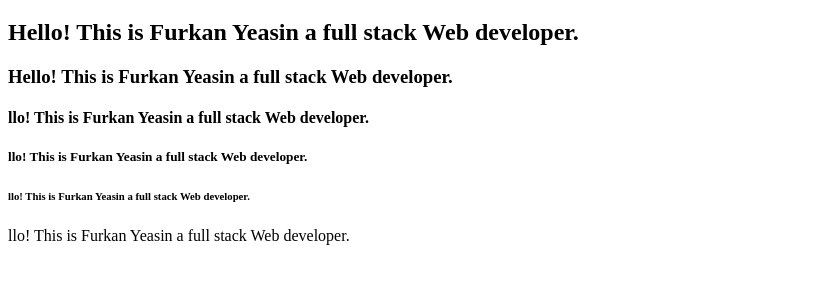
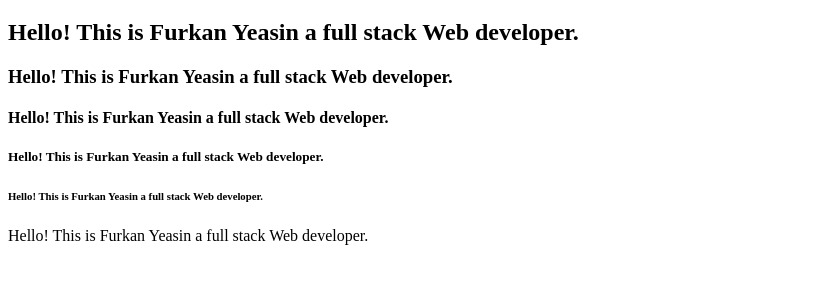
Before and after one commit to furkanyeasin/ssm-696, a plain HTML site: page index.html in a window 1280 px wide. Shown: the part 61-344 px from the top of the page, without its empty margins (0-823 px from the left). Drawn offline with Linux system fonts and the light colour scheme.

Commit message:
Update index.html

```diff
--- a/index.html
+++ b/index.html
@@ -8,9 +8,9 @@
   <h1> Hello! This is Furkan Yeasin a full stack Web developer. </h1>
   <h2> Hello! This is Furkan Yeasin a full stack Web developer.</h>
   <h3> Hello! This is Furkan Yeasin a full stack Web developer. </h3>
-  <h4>llo! This is Furkan Yeasin a full stack Web developer.</h4>
-  <h5>llo! This is Furkan Yeasin a full stack Web developer.</h5>
-  <h6>llo! This is Furkan Yeasin a full stack Web developer.</h6>
-  <p>llo! This is Furkan Yeasin a full stack Web developer.</p>
+  <h4> Hello! This is Furkan Yeasin a full stack Web developer.</h4>
+  <h5> Hello! This is Furkan Yeasin a full stack Web developer.</h5>
+  <h6> Hello! This is Furkan Yeasin a full stack Web developer.</h6>
+  <p> Hello! This is Furkan Yeasin a full stack Web developer.</p>
 </body>
 </html>
```
